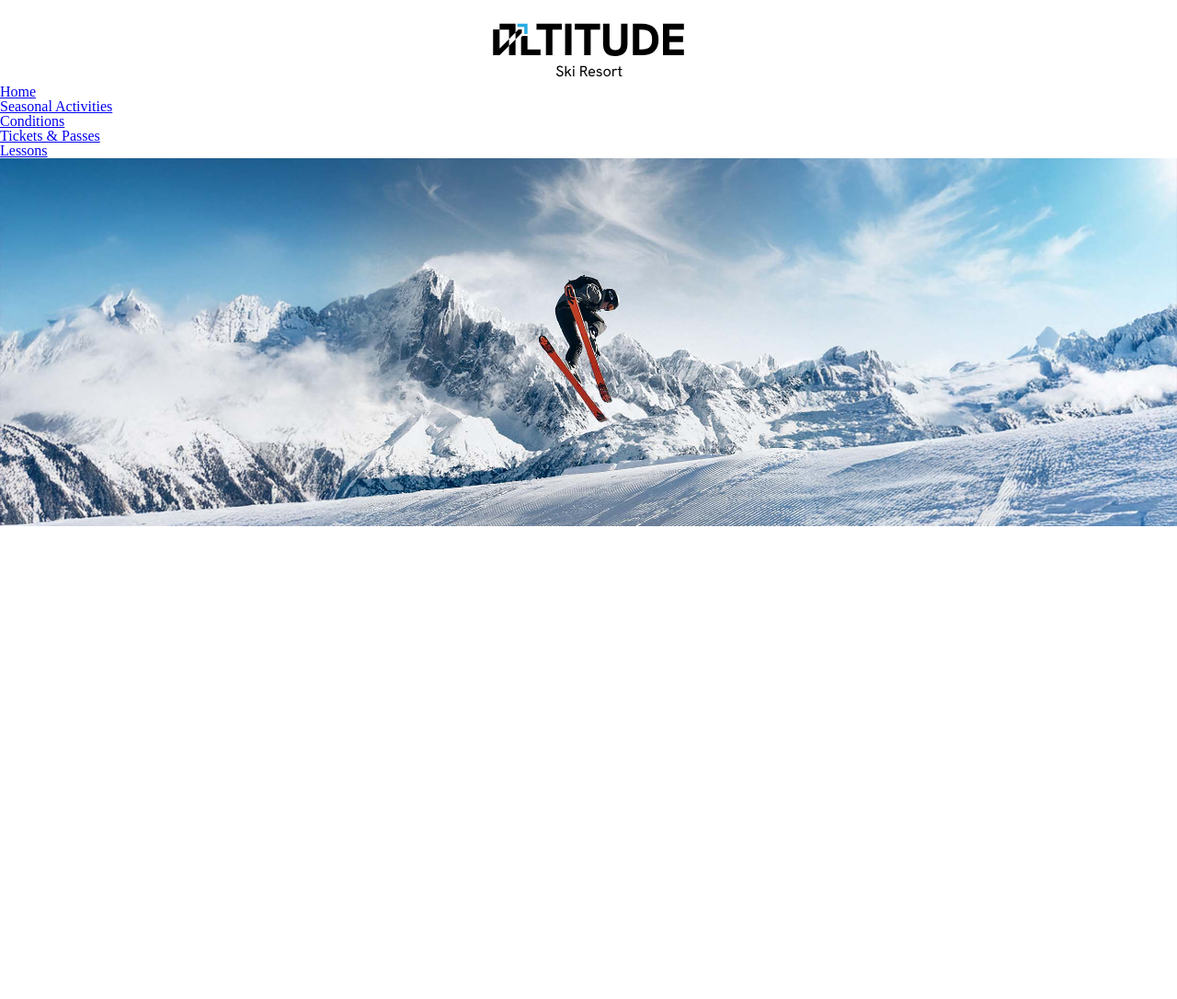
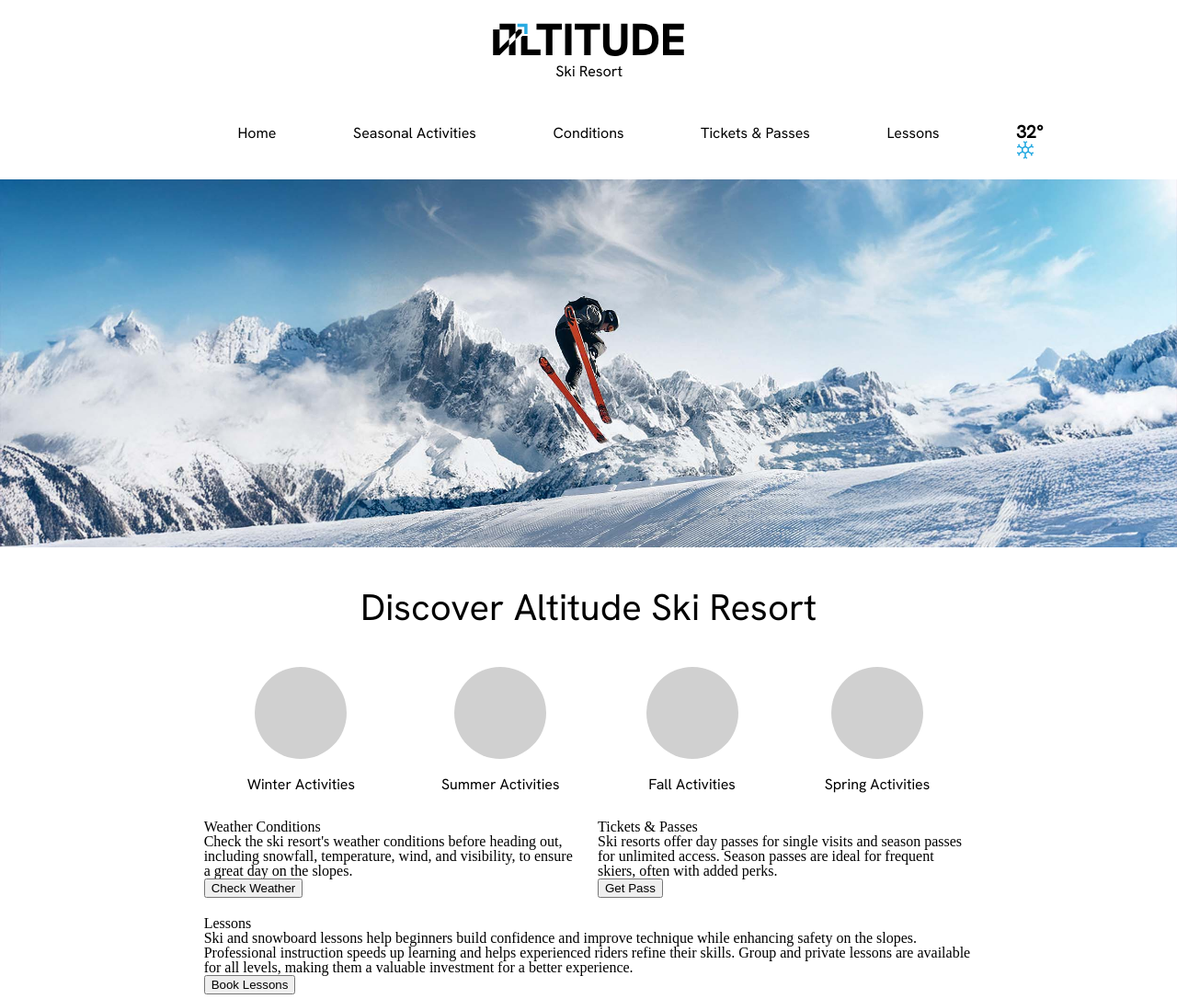
Before and after one commit to randiU/altitude-ski-resort, a website built with Vite: page index.html in a window 1280 px wide. Shown: the whole page at 92% size. Before the commit the page ends 800 px from the top, so only its background shows below. Built offline with nearby package versions, Linux system fonts and the light colour scheme.

Commit message:
Working on main page and styling.

```diff
--- a/index.html
+++ b/index.html
@@ -8,23 +8,65 @@
     <title>Vite App</title>
   </head>
   <body>
-    <header>
+    <header class="grid">
       <div id="header-logo">
         <img src="/images/altitude-logo-03.svg" alt="Altitude Logo" />
       </div>
-      <nav>
-        <ul>
+      <nav class="grid">
+        <ul id="nav-links">
           <li><a href="/">Home</a></li>
           <li><a href="/about">Seasonal Activities</a></li>
           <li><a href="/conditions">Conditions</a></li>
           <li><a href="/tickets">Tickets & Passes</a></li>
           <li><a href="/lessons">Lessons</a></li>
         </ul>
+        <div id="weather-widget">
+          <p id="todays-temp">32&deg; </p>
+          <img src="/images/snow-flake-icon-04.svg" alt="Snowflake Icon" />
+        </div>
       </nav>
     </header>
     <main class="grid">
       <div class="hero-img">
       </div>
+      <h1 id="discover-main-header">Discover Altitude Ski Resort</h1>
+      <section id="discover-section">
+        <div class="seasonal-activity-card" id="winter-activity-card">
+          <div></div>
+          <h3>Winter Activities</h3>
+        </div>
+        <div class="seasonal-activity-card" id="summer-activity-card">
+          <div></div>
+          <h3>Summer Activities</h3>
+        </div>
+        <div class="seasonal-activity-card" id="fall-activity-card">
+          <div></div>
+          <h3>Fall Activities</h3>
+        </div>
+        <div class="seasonal-activity-card" id="spring-activity-card">
+          <div></div>
+          <h3>Spring Activities</h3>
+        </div>
+      </section>
+      <section id="additional-content-main" class="grid">
+        <div id="weather-conditions-main-section">
+          <h2>Weather Conditions</h2>
+          <p>Check the ski resort's weather conditions before heading out, including snowfall, temperature, wind, and visibility, to ensure a great day on the slopes.</p>
+          <button>Check Weather</button>
+        </div>
+        <div id="tickets-passes-main-section">
+          <h2>Tickets & Passes</h2>
+          <p>Ski resorts offer day passes for single visits and season passes for unlimited access. Season passes are ideal for frequent skiers, often with added perks.</p>
+          <button>Get Pass</button>
+        </div>
+        <div id="lessons-main-section">
+          <h2>Lessons</h2>
+          <p>
+            Ski and snowboard lessons help beginners build confidence and improve technique while enhancing safety on the slopes. Professional instruction speeds up learning and helps experienced riders refine their skills. Group and private lessons are available for all levels, making them a valuable investment for a better experience.
+          </p>
+          <button>Book Lessons</button>
+        </div>
+      </section>
 
     </main>
 
--- a/package.json
+++ b/package.json
@@ -10,5 +10,8 @@
   },
   "devDependencies": {
     "vite": "^6.2.0"
+  },
+  "dependencies": {
+    "@fontsource/hanken-grotesk": "^5.2.5"
   }
 }
--- a/src/css/style.css
+++ b/src/css/style.css
@@ -1,3 +1,6 @@
+/* Fonts */
+@import '@fontsource/hanken-grotesk';
+
 /* Reset stylesheet */
 html, body, div, span, applet, object, iframe,
 h1, h2, h3, h4, h5, h6, p, blockquote, pre,
@@ -53,12 +56,13 @@ table {
 /* Custom styles */
 
 :root {
-    --font-body: Arial, Helvetica, sans-serif;
-    --font-headline: Haettenschweiler, "Arial Narrow Bold", sans-serif;
+    --font-body: "Hanken Grotesk", Helvetica, sans-serif;
+    --font-headline: "Hanken Grotesk", "Arial Narrow Bold", sans-serif;
     /* colors */
-    --primary-color: #f0a868;
-    --secondary-color: #525b0f;
-    --tertiary-color: #a4b8c4;
+    --primary-color: #27AAE1;
+    --secondary-color: #485CC7;
+    --black: #000000;
+    --white: #ffffff;
     --light-grey: #d0d0d0;
     --dark-grey: #303030;
 
@@ -69,13 +73,18 @@ table {
   }
 
 
+/* Global styles */
+
 .grid {
     display: grid;
     grid-template-columns: repeat(12, 1fr);
     grid-gap: 20px;
 }
 
+/* Header styles */
+
 .hero-img {
+    grid-column: 1/-1; /* Full width */
     top: 0;
     left: 0;
     width: 100vw; /* Full viewport width */
@@ -84,9 +93,123 @@ table {
     background-size: cover; /* Ensures it covers the space */
     background-position: center;
     background-repeat: no-repeat;
+    display: block;
+}
+
+.hero-img img {
+    width: 100%;
+    height: auto;
+    display: block;
 }
 
 #header-logo {
     text-align: center;
     padding-top: 20px;
+    grid-column: 1/13;
 }
+
+nav {
+    font-family: var(--font-body);
+    font-weight: 550;
+    grid-column: 1/13;
+    ul {
+        li {
+            list-style: none;
+
+            a {
+                text-decoration: none;
+                color: var(--black);
+            }
+        }
+    }
+}
+
+#nav-links {
+    grid-column: 3/11;
+    display: flex;
+    flex-wrap: wrap;
+    justify-content: space-around;
+    padding: 25px 0;
+}
+
+#weather-widget {
+    font-family: var(--font-body);
+    font-weight: 600;
+    padding: 22px;
+    display: flex;
+    flex-wrap: wrap;
+    font-size: var(--large-font);
+    img {
+        width: 20px;
+        height: 20px;
+    }
+}
+
+/* Discover section styles */
+
+#discover-main-header {
+    grid-column: 1/-1; /* Full width */
+    padding-top: 25px;
+    font-family: var(--font-headline);
+    font-size: 2.5em;
+    color: var(--black);
+    text-align: center;
+    margin-bottom: 20px;
+}
+
+#discover-section {
+    grid-column: 3 / -3; /* Full width */
+    display: flex;
+    flex-wrap: wrap;
+    justify-content: space-around;
+    padding: 5px 5px;
+    position: relative;
+    z-index: 2;
+}
+
+.seasonal-activity-card {
+    display: flex;
+    flex-direction: column;
+    align-items: center;
+  }
+
+.seasonal-activity-card div {
+    background-color: var(--light-grey);
+    border-radius: 50%;
+    width: 100px;
+    height: 100px;
+    display: flex;
+    justify-content: center;
+    align-items: center;
+    font-family: var(--font-body);
+    font-size: 0.9em;
+    color: var(--dark-grey);
+}
+
+.seasonal-activity-card h3 {
+    text-align: center;
+    padding-top: 20px;
+    font-family: var(--font-headline);
+    font-weight: 550;
+}
+
+/* Main Additional Content */
+
+#additional-content-main {
+    grid-column: 3 / -3; /* Full width */
+    padding: 5px 5px;
+    position: relative;
+    z-index: 2;
+}
+
+#weather-conditions-main-section {
+    grid-column: 1/7;
+}
+
+#tickets-passes-main-section {
+    grid-column: 7/-1;
+}
+
+#lessons-main-section {
+    grid-column: 1/-1;
+}
```
Also changed, not shown: src/main.js (+4 -23 lines), public/images/snow-flake-icon-04.svg (added), 1 other file.
